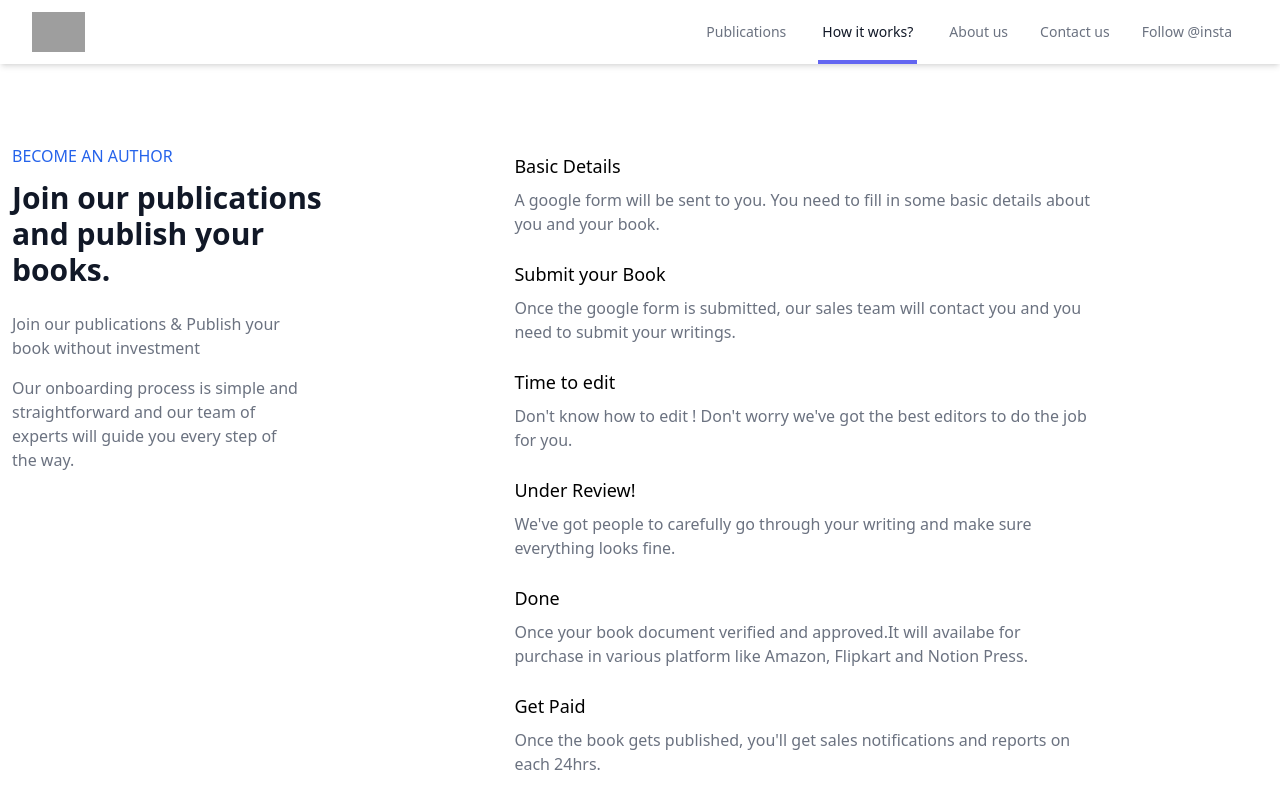
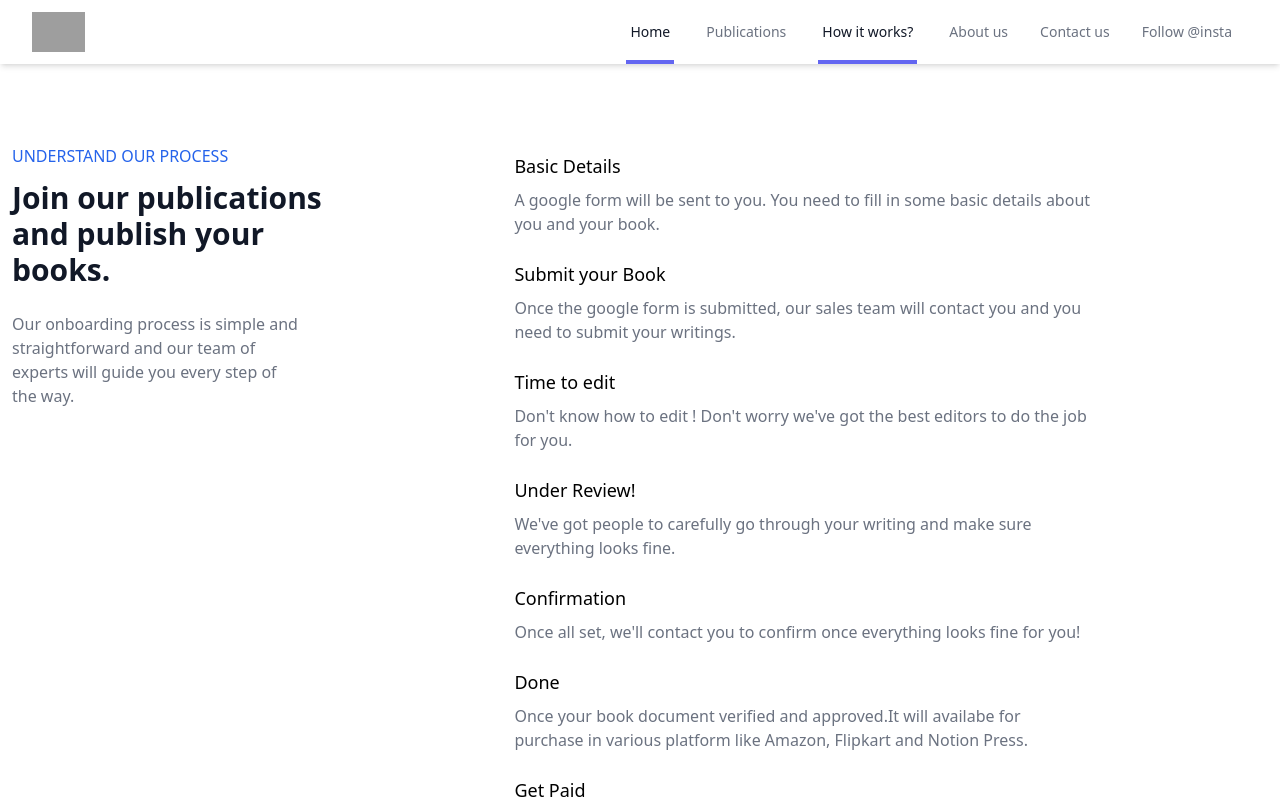
Before and after one commit to GopiKrishnanVM/bookation, a Next.js app: page /how-it-works in a window 1280 px wide. Shown: the top 800 px of the page. Built offline with nearby package versions, Linux system fonts and the light colour scheme; grey boxes are pictures that could not be loaded.

Commit message:
improvements

```diff
--- a/pages/how-it-works/index.tsx
+++ b/pages/how-it-works/index.tsx
@@ -33,7 +33,7 @@ const IndexPage: NextPage<Props> = ({}) => {
                 mb-3
               "
                 >
-                  BECOME an Author
+                  Understand Our Process
                 </h4>
                 <h2
                   className="
@@ -48,9 +48,6 @@ const IndexPage: NextPage<Props> = ({}) => {
                   Join our publications and publish your books.
                 </h2>
                 <div className="max-w-xs lg:pr-8 sm:w-full">
-                  <p className="font-inter text-base font-normal text-gray-500 mb-4">
-                    Join our publications & Publish your book without investment
-                  </p>
                   <p className="font-inter text-base font-normal text-gray-500">
                     Our onboarding process is simple and straightforward and our
                     team of experts will guide you every step of the way.
@@ -109,6 +106,17 @@ const IndexPage: NextPage<Props> = ({}) => {
                 <li className="mb-12 md:mb-6">
                   <div className="networklisted__decimal--content max-w-xl">
                     <h3 className="font-inter text-lg font-medium mt-2">
+                      Confirmation
+                    </h3>
+                    <p className="mt-2 font-inter text-base font-normal text-gray-500">
+                      Once all set, we'll contact you to confirm once everything
+                      looks fine for you!
+                    </p>
+                  </div>
+                </li>
+                <li className="mb-12 md:mb-6">
+                  <div className="networklisted__decimal--content max-w-xl">
+                    <h3 className="font-inter text-lg font-medium mt-2">
                       Done
                     </h3>
                     <p className="mt-2 font-inter text-base font-normal text-gray-500">
--- a/pages/index.tsx
+++ b/pages/index.tsx
@@ -37,9 +37,9 @@ const metrics = [
     id: 3,
     stat: "100%",
     emphasis: "Customer Satisfaction",
-    rest: "laoreet amet lacus nibh integer quis.",
+    rest: "",
   },
-  // {
+  //
   //   id: 4,
   //   stat: "12M+",
   //   emphasis: "Issues resolved",
@@ -132,7 +132,7 @@ const navigation = {
 export default function Example() {
   const [mobileMenuOpen, setMobileMenuOpen] = useState(false);
   const [open, setOpen] = useState(false);
-  const router = useRouter()
+  const router = useRouter();
 
   return (
     <div className="bg-white">
@@ -333,6 +333,8 @@ export default function Example() {
             India's first Book publishing workflow automation platform. Checkout
             our latest publications.
           </p>
+
+          <button>hh</button>
         </div>
       </div>
 
@@ -395,12 +397,15 @@ export default function Example() {
                 Our Presence
               </h2>
               <p className="mt-3 text-3xl font-extrabold text-white">
-                Get actionable data that will help grow your business
+                Automates the book publishing process and provides writers to
+                publish books
+                <br />
+                at zero cost!
               </p>
-              <p className="mt-5 text-lg text-gray-300">
+              {/* <p className="mt-5 text-lg text-gray-300">
                 Automates the book publishing process and provides writers to
                 publish books at zero cost!
-              </p>
+              </p> */}
               <div className="mt-12 grid grid-cols-1 gap-y-12 gap-x-6 sm:grid-cols-2">
                 {metrics.map((item) => (
                   <p key={item.id}>
@@ -411,7 +416,7 @@ export default function Example() {
                       <span className="font-medium text-white">
                         {item.emphasis}
                       </span>{" "}
-                      {item.rest}
+                      {/* {item.rest} */}
                     </span>
                   </p>
                 ))}
@@ -420,8 +425,9 @@ export default function Example() {
           </div>
         </div>
       </section>
+      <TimeLineComponent />
       <CustomerReviews />
-      <TimeLineComponent />
+
       {/* <ContactForm /> */}
     </div>
   );
--- a/static/layout.data.ts
+++ b/static/layout.data.ts
@@ -1,4 +1,5 @@
 export const pages = [
+  { name: "Home", href: "/", current: false },
   { name: "Publications", href: "/publications", current: false },
   { name: "How it works?", href: "/how-it-works", current: false },
   { name: "About us", href: "/about-us", current: false },
```
